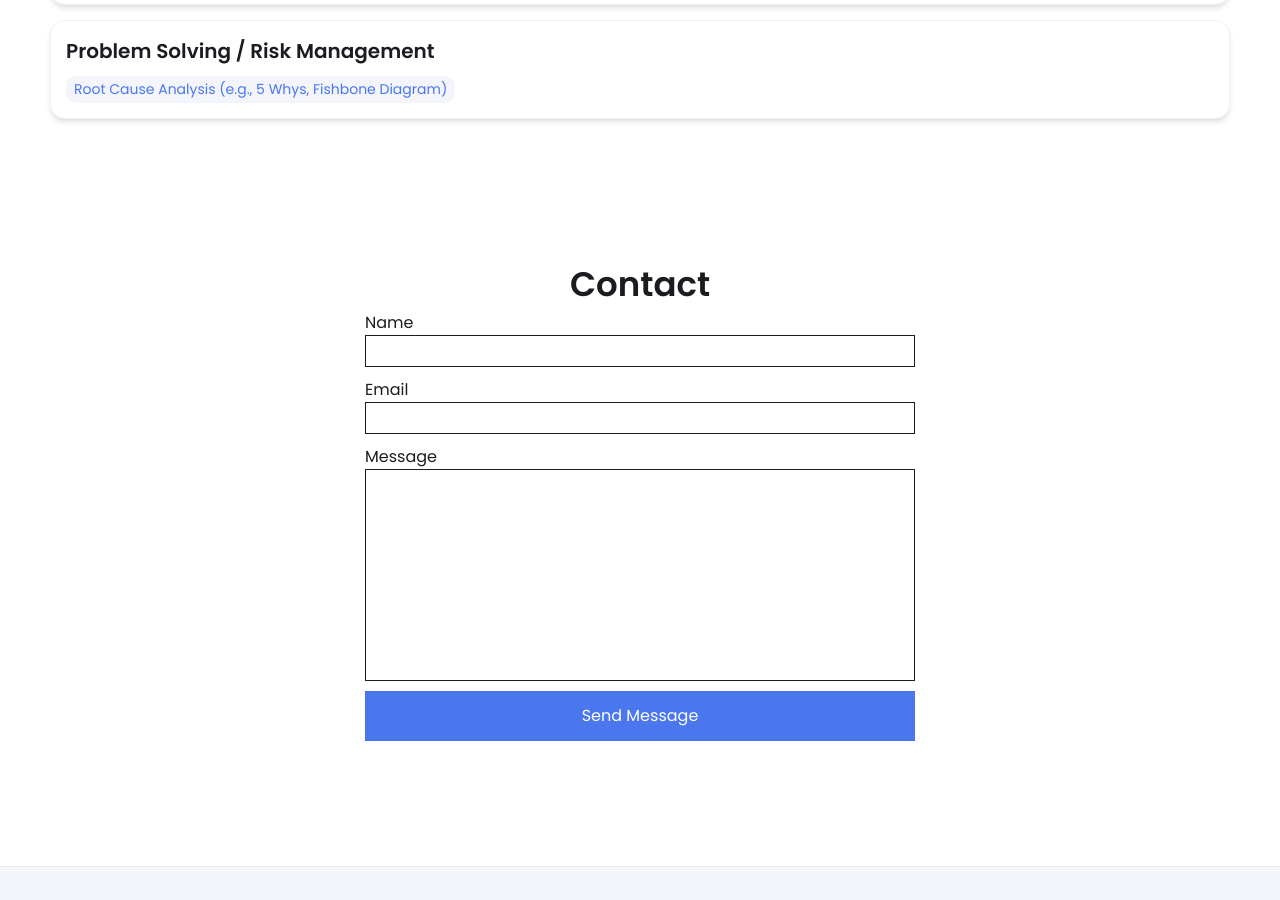
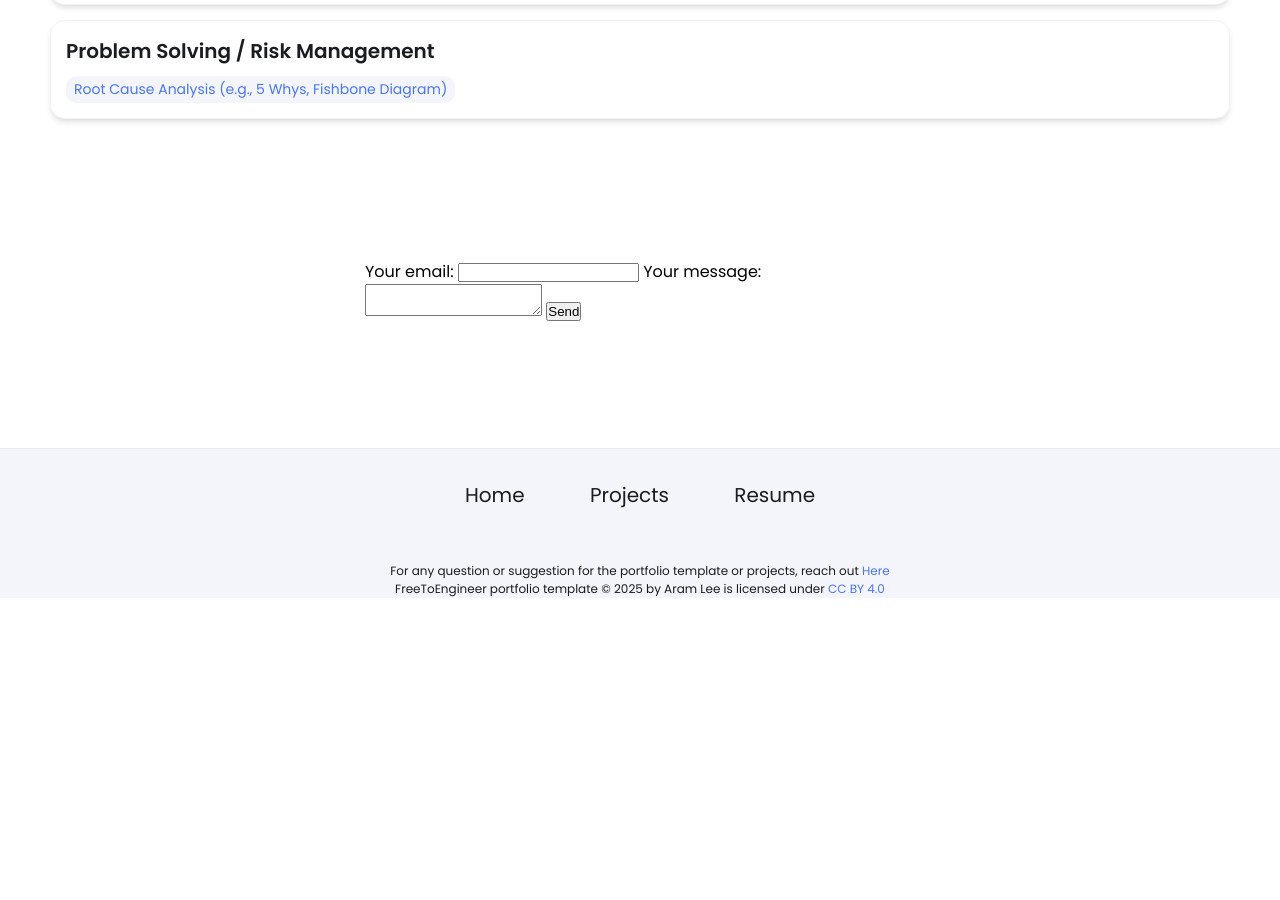
Before and after one commit to med-habbi/med-habbi.github.io, a Jekyll site: the page built from index.html, in a window 1280 px wide and 900 px high, scrolled down 2968 px. Built offline with Jekyll 4.4.1, drawn with Linux system fonts in a browser that asks for light colours; after the commit the page ends 3566 px from its top, so only the background shows below that.

Commit message:
Update contact.html

```diff
--- a/_includes/contact.html
+++ b/_includes/contact.html
@@ -1,20 +1,18 @@
 <!-- SECTION 4: Contact-->
 <section id="contact" class= "contact-section">
-    <h2>Contact</h2>
-
-    <div class="group">
-
-        <form action="https://formspree.io/f/{{site.formspree-key}}" method="POST">
-            <label for="name">Name</label>
-            <input type="text" id="name">
-
-            <label for="email">Email</label>
-            <input type="email" id="email" name="email">
-
-            <label for="message">Message</label>
-            <textarea id="message" cols = "30" rows="10" name="message"></textarea>
-
-            <button type="submit">Send Message</button>
-        </form>
-    </div>
+<form
+  action="https://formspree.io/f/mldjowzq"
+  method="POST"
+>
+  <label>
+    Your email:
+    <input type="email" name="email">
+  </label>
+  <label>
+    Your message:
+    <textarea name="message"></textarea>
+  </label>
+  <!-- your other form fields go here -->
+  <button type="submit">Send</button>
+</form>
   </section>
```
